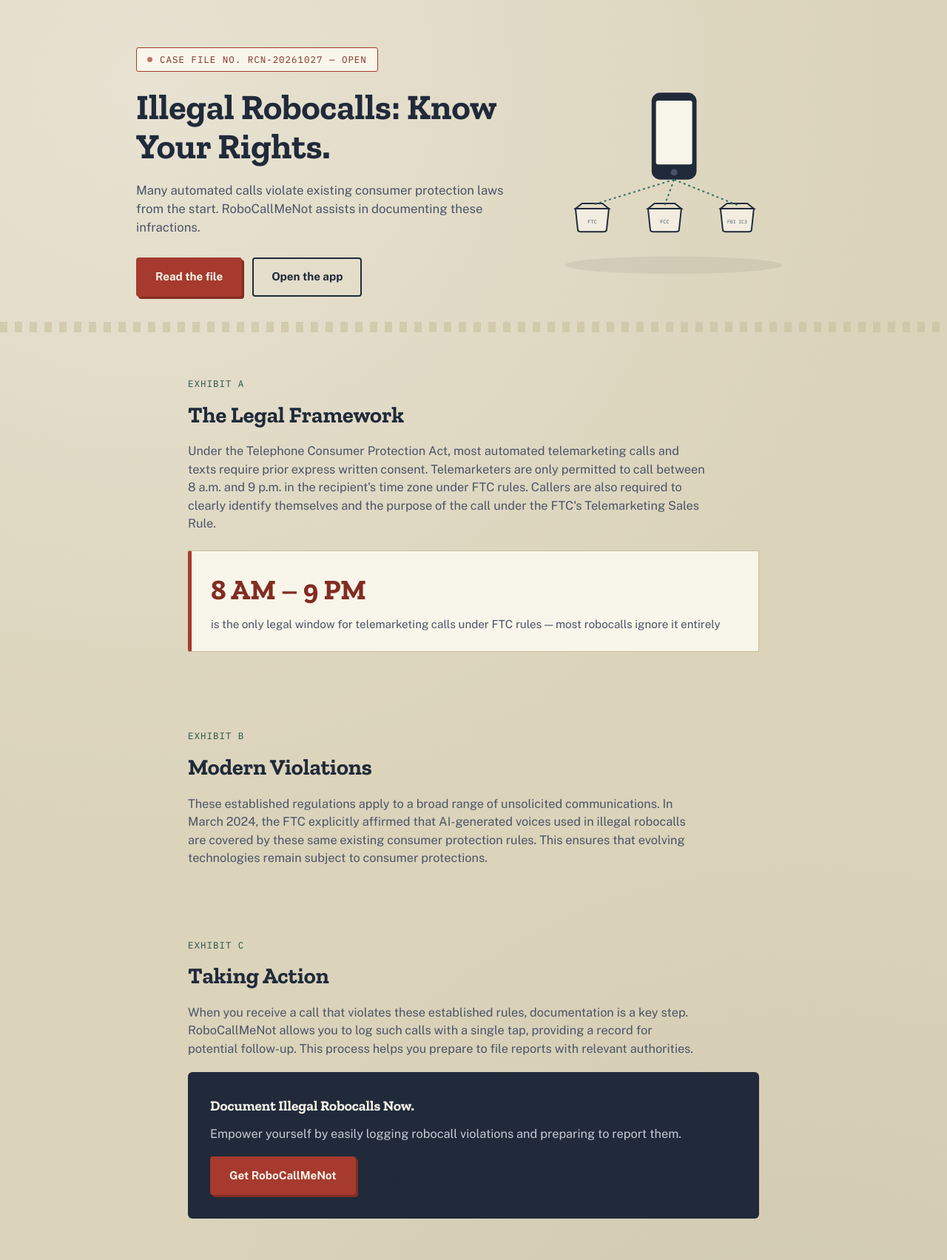
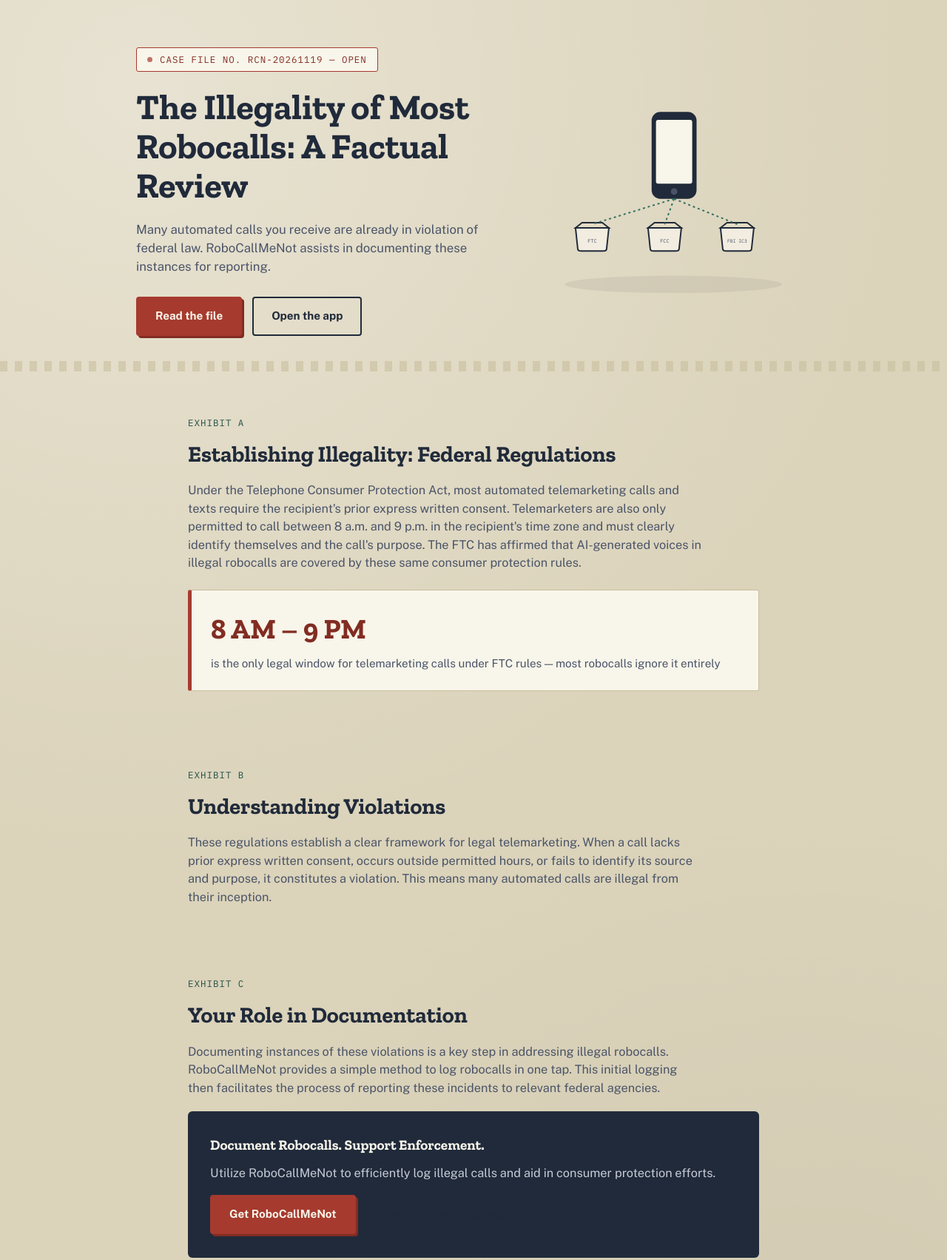
Before and after one commit to richardchitman-prog/racexpressshop-site, a plain HTML site: page blog/the-law-most-robocallers-are-already-breaking.html in a window 1280 px wide. Shown: the part 63-1766 px from the top of the page at 74% size. Drawn offline with nearby package versions, Linux system fonts and the light colour scheme.

Commit message:
Auto-publish new blog post

```diff
--- a/blog/the-law-most-robocallers-are-already-breaking.html
+++ b/blog/the-law-most-robocallers-are-already-breaking.html
@@ -3,8 +3,8 @@
 <head>
 <meta charset="UTF-8">
 <meta name="viewport" content="width=device-width, initial-scale=1.0">
-<title>Robocall Legality: Your Consumer Rights Explained | RoboCallMeNot</title>
-<meta name="description" content="Discover the federal laws that make most robocalls illegal and how RoboCallMeNot helps you document these violations.">
+<title>Understanding Robocall Legality: Your Rights and Protections | RoboCallMeNot</title>
+<meta name="description" content="Most robocalls are illegal from the start. Learn about your rights and how RoboCallMeNot helps document violations for reporting.">
 <link rel="preconnect" href="https://fonts.googleapis.com">
 <link rel="preconnect" href="https://fonts.gstatic.com" crossorigin>
 <link href="https://fonts.googleapis.com/css2?family=Zilla+Slab:wght@400;600;700&family=Public+Sans:wght@400;500;600;700;800&family=IBM+Plex+Mono:wght@400;500;600&display=swap" rel="stylesheet">
@@ -123,9 +123,9 @@
 <header class="hero">
   <div class="hero-grid">
     <div>
-      <div class="eyebrow"><span class="dot"></span> Case File No. RCN-20261027 — Open</div>
-      <h1 class="headline">Illegal Robocalls: Know Your Rights.</h1>
-      <p class="sub">Many automated calls violate existing consumer protection laws from the start. RoboCallMeNot assists in documenting these infractions.</p>
+      <div class="eyebrow"><span class="dot"></span> Case File No. RCN-20261119 — Open</div>
+      <h1 class="headline">The Illegality of Most Robocalls: A Factual Review</h1>
+      <p class="sub">Many automated calls you receive are already in violation of federal law. RoboCallMeNot assists in documenting these instances for reporting.</p>
       <div class="cta-row">
         <a href="#exhibit-a" class="btn btn-primary">Read the file</a>
         <a href="https://dancing-entremet-2f50e3.netlify.app" class="btn btn-ghost">Open the app</a>
@@ -164,8 +164,8 @@
   <section id="exhibit-a">
     <div class="wrap">
       <span class="exhibit-tag">Exhibit A</span>
-      <h2 class="section-title">The Legal Framework</h2>
-      <p>Under the Telephone Consumer Protection Act, most automated telemarketing calls and texts require prior express written consent. Telemarketers are only permitted to call between 8 a.m. and 9 p.m. in the recipient's time zone under FTC rules. Callers are also required to clearly identify themselves and the purpose of the call under the FTC's Telemarketing Sales Rule.</p>
+      <h2 class="section-title">Establishing Illegality: Federal Regulations</h2>
+      <p>Under the Telephone Consumer Protection Act, most automated telemarketing calls and texts require the recipient's prior express written consent. Telemarketers are also only permitted to call between 8 a.m. and 9 p.m. in the recipient's time zone and must clearly identify themselves and the call's purpose. The FTC has affirmed that AI-generated voices in illegal robocalls are covered by these same consumer protection rules.</p>
       <div class="stat-callout">
         <span class="num mono">8 AM – 9 PM</span>
         <span class="lbl">is the only legal window for telemarketing calls under FTC rules — most robocalls ignore it entirely</span>
@@ -176,19 +176,19 @@
   <section id="exhibit-b">
     <div class="wrap">
       <span class="exhibit-tag">Exhibit B</span>
-      <h2 class="section-title">Modern Violations</h2>
-      <p>These established regulations apply to a broad range of unsolicited communications. In March 2024, the FTC explicitly affirmed that AI-generated voices used in illegal robocalls are covered by these same existing consumer protection rules. This ensures that evolving technologies remain subject to consumer protections.</p>
+      <h2 class="section-title">Understanding Violations</h2>
+      <p>These regulations establish a clear framework for legal telemarketing. When a call lacks prior express written consent, occurs outside permitted hours, or fails to identify its source and purpose, it constitutes a violation. This means many automated calls are illegal from their inception.</p>
     </div>
   </section>
 
   <section id="exhibit-c">
     <div class="wrap">
       <span class="exhibit-tag">Exhibit C</span>
-      <h2 class="section-title">Taking Action</h2>
-      <p>When you receive a call that violates these established rules, documentation is a key step. RoboCallMeNot allows you to log such calls with a single tap, providing a record for potential follow-up. This process helps you prepare to file reports with relevant authorities.</p>
+      <h2 class="section-title">Your Role in Documentation</h2>
+      <p>Documenting instances of these violations is a key step in addressing illegal robocalls. RoboCallMeNot provides a simple method to log robocalls in one tap. This initial logging then facilitates the process of reporting these incidents to relevant federal agencies.</p>
       <div class="callout">
-        <h3>Document Illegal Robocalls Now.</h3>
-        <p>Empower yourself by easily logging robocall violations and preparing to report them.</p>
+        <h3>Document Robocalls. Support Enforcement.</h3>
+        <p>Utilize RoboCallMeNot to efficiently log illegal calls and aid in consumer protection efforts.</p>
         <div class="cta-row">
           <a href="../robocallmenot.html" class="btn btn-primary">Get RoboCallMeNot</a>
           <a href="the-case-against-robocalls.html#exhibit-b" class="btn btn-ghost">See the cost calculator</a>
--- a/sitemap.xml
+++ b/sitemap.xml
@@ -360,6 +360,12 @@
     <changefreq>monthly</changefreq>
     <priority>0.7</priority>
   </url>
+  <url>
+    <loc>https://racexpressshop.netlify.app/blog/the-law-most-robocallers-are-already-breaking.html</loc>
+    <lastmod>2026-11-19</lastmod>
+    <changefreq>monthly</changefreq>
+    <priority>0.7</priority>
+  </url>
   <!-- AUTO-SITEMAP-ENTRIES will be appended above this line by automation/generate_post.py -->
 <url>
   <loc>https://racexpressshop.netlify.app/welcome.html</loc>
```
Also changed, not shown: automation/state.json (+6 -1 lines), blog/index.html (+15 -0 lines).
